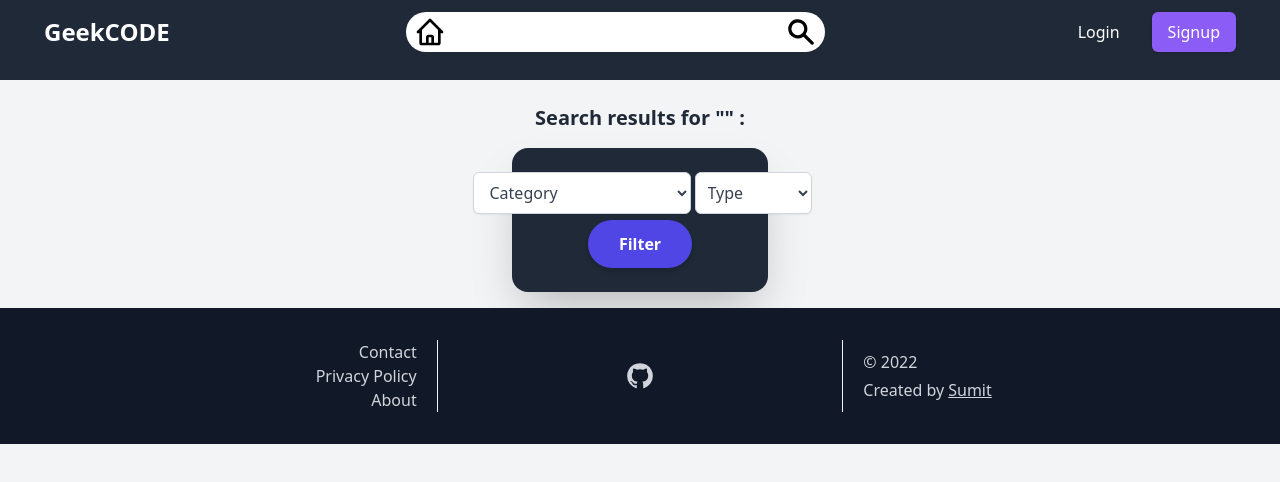
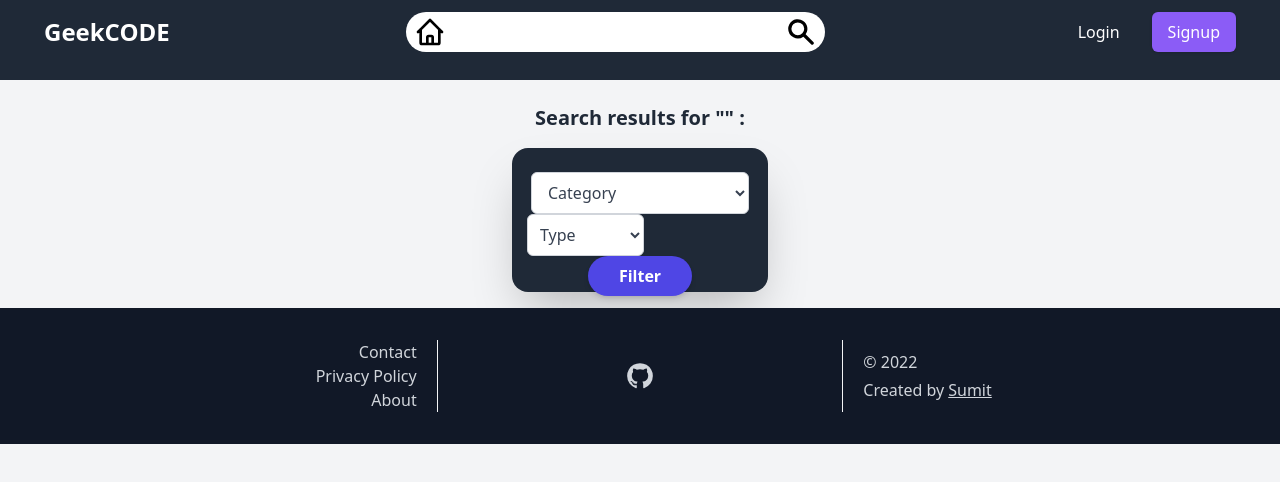
Before and after one commit to Sumit-968/geek-code, a React (Create React App) app in the folder frontend/: page /search in a window 1280 px wide. Shown: the top 482 px of the page. Built offline with nearby package versions, Linux system fonts and the light colour scheme; no server answers.

Commit message:
flex col

```diff
--- a/frontend/src/core/Search.js
+++ b/frontend/src/core/Search.js
@@ -210,7 +210,7 @@ const Search = () => {
 
       <div class="mx-auto bg-gray-800 p-6 h-36 w-64 rounded-2xl shadow-2xl text-center">
         <div class="flex flex-col h-full items-center justify-between">
-          <div class="flex h-full flex-row justify-between">
+          <div class="flex h-full flex-col justify-between">
             <div className="mx-1">
               <select
                 class="block text-gray-700 py-2 px-3 border border-gray-300 bg-white rounded-md shadow-sm focus:outline-none focus:ring-primary-500 focus:border-primary-500"
```
